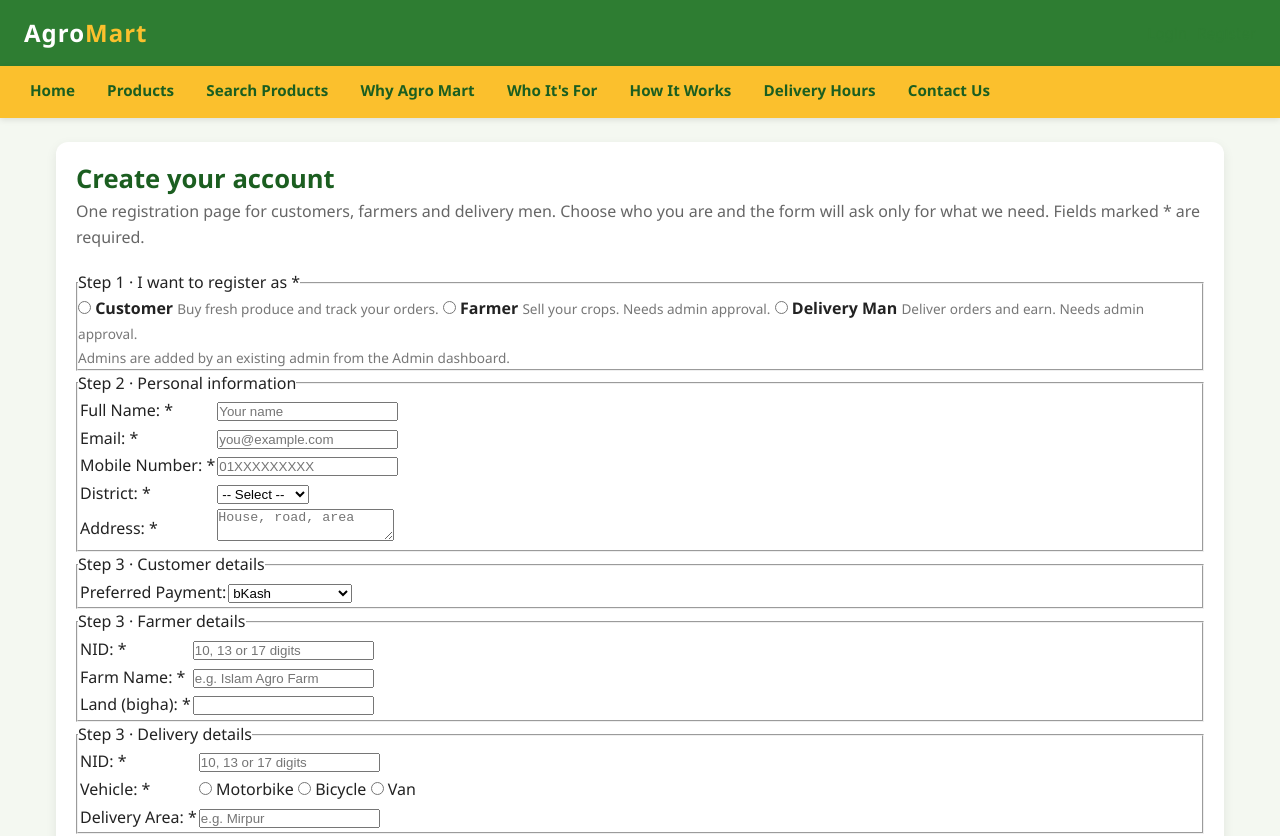
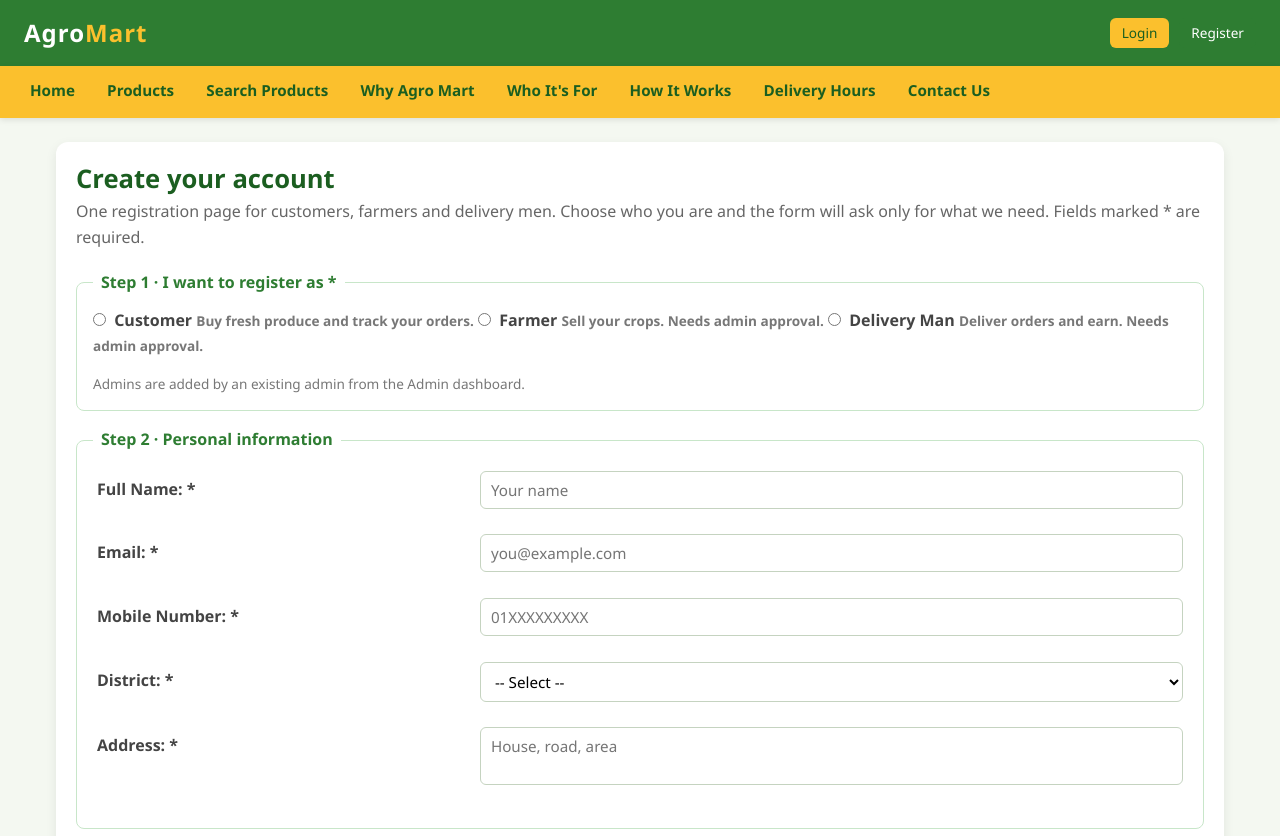
Before and after one commit to aminhossain009/fall-26-27-Agro-Marketplace-Management-System, a plain HTML site: page register.html in a window 1280 px wide. Shown: the top 836 px of the page. Drawn offline with Linux system fonts and the light colour scheme.

Commit message:
23-52275-2 mim css (form,button)

```diff
--- a/css/style.css
+++ b/css/style.css
@@ -1,5 +1,4 @@
-
-  /* 1. RESET AND PAGE DEFAULTS   */
+/* 1. RESET AND PAGE DEFAULTS   */
 
 
 * {
@@ -16,7 +15,9 @@ body {
   background-color: #F4F8F1;
 }
 
-h1, h2, h3 {
+h1,
+h2,
+h3 {
   line-height: 1.3;
   color: #1B5E20;
 }
@@ -35,7 +36,8 @@ a:hover {
   background-color: #2E7D32;
   color: white;
   padding: 14px 24px;
-  display: flex;                  /* Flexbox: logo left, user info right */
+  display: flex;
+  /* Flexbox: logo left, user info right */
   justify-content: space-between;
   align-items: center;
   flex-wrap: wrap;
@@ -51,7 +53,8 @@ a:hover {
 }
 
 .logo span {
-  color: #FBC02D;                 /* "Mart" in yellow */
+  color: #FBC02D;
+  /* "Mart" in yellow */
 }
 
 .logo:hover {
@@ -167,3 +170,166 @@ a:hover {
   font-size: 0.85rem;
   color: #777777;
 }
+
+fieldset {
+  border: 1px solid #C8E6C9;
+  border-radius: 8px;
+  padding: 12px 16px 16px 16px;
+  margin-bottom: 16px;
+}
+
+legend {
+  font-weight: bold;
+  color: #2E7D32;
+  padding: 0 8px;
+}
+
+.form-table {
+  width: 100%;
+  border-collapse: collapse;
+}
+
+.form-table td {
+  padding: 6px 4px;
+  vertical-align: top;
+}
+
+.form-table td:first-child {
+  width: 35%;
+  padding-top: 12px;
+}
+
+label {
+  font-weight: 600;
+  color: #444444;
+}
+
+/* The labels next to radio buttons and checkboxes are normal weight */
+.option-label {
+  font-weight: normal;
+  margin-right: 12px;
+}
+
+input[type="text"],
+input[type="email"],
+input[type="password"],
+input[type="number"],
+input[type="date"],
+input[type="tel"],
+select,
+textarea {
+  width: 100%;
+  padding: 8px 10px;
+  border: 1px solid #C5D3C0;
+  border-radius: 6px;
+  font-family: inherit;
+  font-size: 0.95rem;
+  background-color: white;
+}
+
+/* :focus keeps the selected field clearly visible for keyboard users */
+input:focus,
+select:focus,
+textarea:focus {
+  outline: 2px solid #66BB6A;
+  border-color: #66BB6A;
+}
+
+textarea {
+  resize: none;
+}
+
+input[type="radio"],
+input[type="checkbox"] {
+  margin-right: 4px;
+  accent-color: #2E7D32;
+}
+
+/* Red error text shown next to a field by JavaScript validation */
+.error {
+  display: block;
+  color: #C62828;
+  font-size: 0.85rem;
+  min-height: 1em;
+}
+
+.form-buttons {
+  margin-top: 8px;
+}
+
+/* Small number box inside the cart table */
+.qty-input {
+  width: 70px !important;
+  padding: 4px 6px !important;
+}
+
+
+
+.btn,
+input[type="submit"],
+button {
+  display: inline-block;
+  background-color: #2E7D32;
+  color: white;
+  border: none;
+  padding: 9px 20px;
+  border-radius: 6px;
+  font-family: inherit;
+  font-size: 0.95rem;
+  cursor: pointer;
+  text-decoration: none;
+  transition: background-color 0.3s;
+}
+
+.btn:hover,
+input[type="submit"]:hover,
+button:hover {
+  background-color: #1B5E20;
+  color: white;
+}
+
+.btn:focus {
+  outline: 3px solid #FBC02D;
+}
+
+.btn:disabled,
+input[type="submit"]:disabled {
+  background-color: #BBBBBB;
+  cursor: not-allowed;
+}
+
+/* Yellow buttons keep dark green text */
+.btn-light,
+.btn-secondary {
+  background-color: #FBC02D;
+  color: #1B5E20;
+}
+
+.btn-light:hover,
+.btn-secondary:hover {
+  background-color: #F9A825;
+  color: #1B5E20;
+}
+
+.btn-success {
+  background-color: #388E3C;
+}
+
+.btn-danger {
+  background-color: #C62828;
+}
+
+.btn-danger:hover {
+  background-color: #E53935;
+}
+
+.btn-small {
+  padding: 4px 12px;
+  font-size: 0.85rem;
+}
+
+.btn-block {
+  width: 100%;
+  padding: 11px;
+  font-size: 1rem;
+}
```
